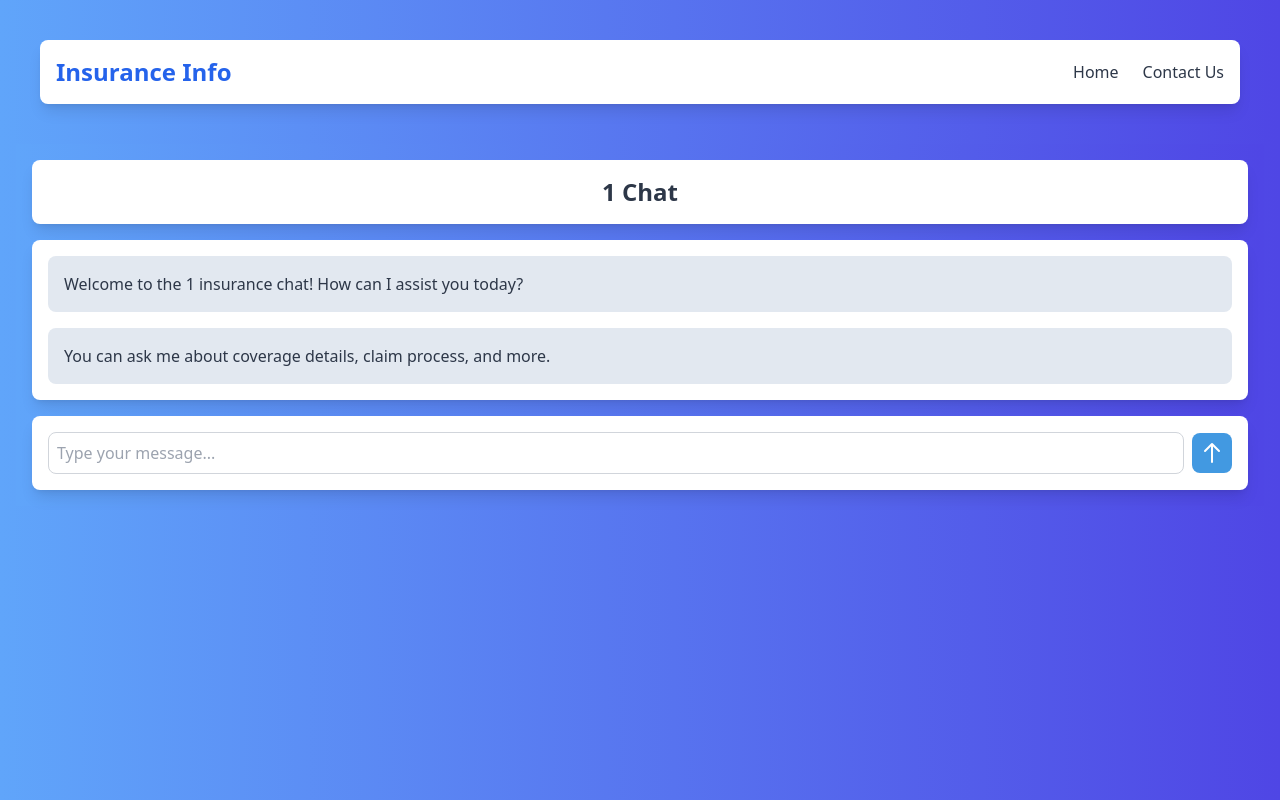
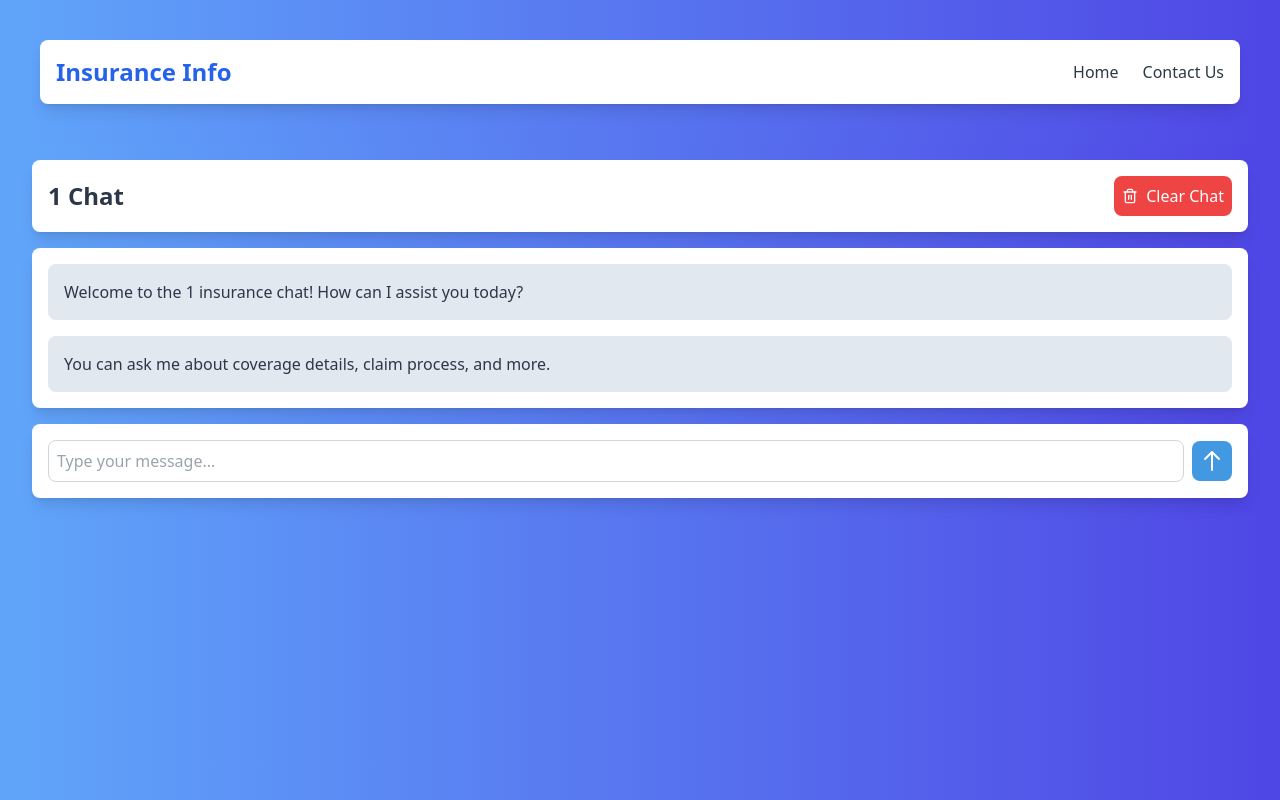
Before and after one commit to dhrumilankola/LLama3_Hackathon, a Next.js app in the folder frontend/: page /chatbot/1 in a window 1280 px wide. Built offline with nearby package versions, Linux system fonts and the light colour scheme.

Commit message:
added clear chat functionality

```diff
--- a/frontend/next.config.mjs
+++ b/frontend/next.config.mjs
@@ -1,4 +1,20 @@
 /** @type {import('next').NextConfig} */
-const nextConfig = {};
+const nextConfig = {
+  webpack: (config, { isServer }) => {
+    // Add a rule to handle the dlv package
+    config.module.rules.push({
+      test: /[\\/]node_modules[\\/]dlv[\\/]/,
+      use: {
+        loader: 'babel-loader',
+        options: {
+          presets: ['@babel/preset-env'],
+          plugins: ['@babel/plugin-transform-modules-commonjs']
+        }
+      }
+    });
+
+    return config;
+  },
+}
 
 export default nextConfig;
--- a/frontend/package.json
+++ b/frontend/package.json
@@ -10,12 +10,18 @@
   },
   "dependencies": {
     "axios": "^1.7.2",
+    "dlv": "^1.1.3",
+    "lucide-react": "^0.412.0",
     "next": "14.2.5",
     "react": "^18",
     "react-dom": "^18"
   },
   "devDependencies": {
+    "@babel/core": "^7.24.9",
+    "@babel/plugin-transform-modules-commonjs": "^7.24.8",
+    "@babel/preset-env": "^7.24.8",
     "autoprefixer": "^10.4.19",
+    "babel-loader": "^9.1.3",
     "postcss": "^8.4.39",
     "tailwindcss": "^3.4.6"
   }
--- a/frontend/src/app/components/ChatInterface.js
+++ b/frontend/src/app/components/ChatInterface.js
@@ -1,7 +1,6 @@
-  "use client";
-
 import { useState, useEffect, useRef } from 'react';
 import axios from 'axios';
+import { Trash2 } from 'lucide-react';
 
 const ChatInterface = ({ insuranceType }) => {
   const [messages, setMessages] = useState([]);
@@ -10,7 +9,6 @@
   const chatContainerRef = useRef(null);
 
   useEffect(() => {
-      // Dummy text to display before user interaction
     if (dummyTextVisible) {
       const initialMessages = [
         { sender: 'bot', text: `Welcome to the ${insuranceType} insurance chat! How can I assist you today?` },
@@ -21,7 +19,6 @@
   }, [dummyTextVisible, insuranceType]);
 
   useEffect(() => {
-      // Scroll to the bottom of the chat container
     if (chatContainerRef.current) {
       chatContainerRef.current.scrollTop = chatContainerRef.current.scrollHeight;
     }
@@ -39,16 +36,32 @@
       const response = await axios.post('http://localhost:5000/chat', { query: input });
       const botMessage = { sender: 'bot', text: response.data.response };
       setMessages((prevMessages) => [...prevMessages, botMessage]);
-        console.log(response);
     } catch (error) {
       console.error('Error sending message:', error);
     }
   };
 
+  const handleClearChat = async () => {
+    try {
+      await axios.post('http://localhost:5000/clear_chat');
+      setMessages([]);
+      setDummyTextVisible(true);
+    } catch (error) {
+      console.error('Error clearing chat:', error);
+    }
+  };
+
   return (
     <div className="flex flex-col h-full bg-gradient-to-r from-blue-400 to-indigo-600 text-white p-4">
-        <div className="bg-white rounded-lg shadow-lg mb-4 p-4 text-center text-gray-800">
+      <div className="bg-white rounded-lg shadow-lg mb-4 p-4 text-center text-gray-800 flex justify-between items-center">
         <h2 className="text-2xl font-bold">{insuranceType} Chat</h2>
+        <button
+          onClick={handleClearChat}
+          className="p-2 bg-red-500 text-white rounded-lg hover:bg-red-600 transition flex items-center"
+        >
+          <Trash2 className="h-4 w-4 mr-2" />
+          Clear Chat
+        </button>
       </div>
       <div ref={chatContainerRef} className="flex-grow p-4 overflow-y-auto bg-white rounded-lg shadow-lg mb-4">
         <div className="space-y-4">
```
Also changed, not shown: 1 other file (tests, documents, lock files or other folders). Lines whose indentation alone changed are shown as unchanged.
